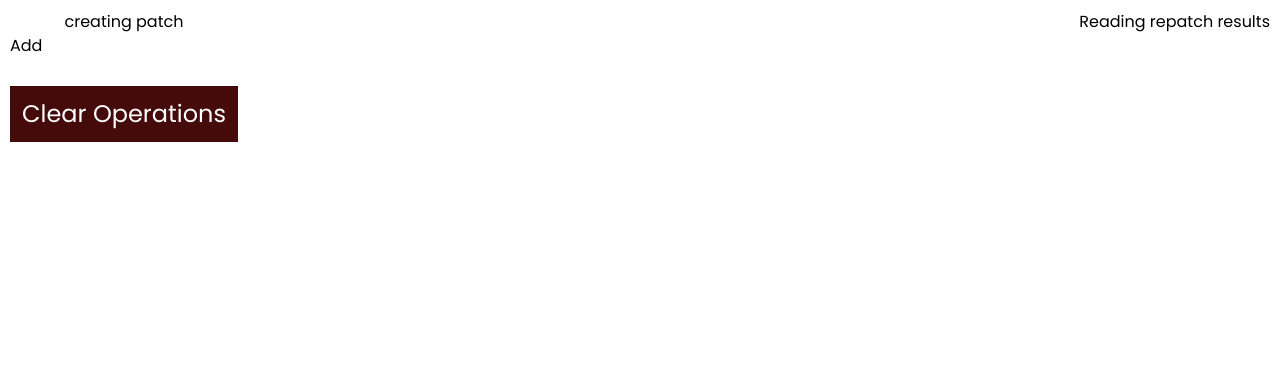
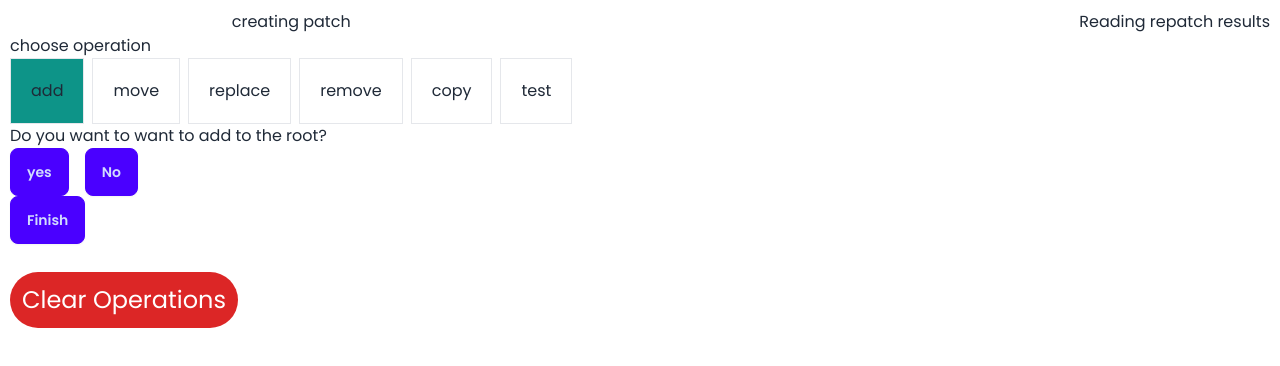
Before and after one commit to joffreynk/JSON-patching, a Next.js app: page /patchjson in a window 1280 px wide. Both pictures are taken after a click on the button "add". Shown: the top 366 px of the page. Built offline with nearby package versions, Linux system fonts and the light colour scheme.

Commit message:
create patch path

```diff
--- a/components/CreatePath.jsx
+++ b/components/CreatePath.jsx
@@ -1,27 +1,127 @@
-import React from "react";
+import { getkeys } from "@/utils/utils";
+import React, { useState } from "react";
 
 const CreatePath = ({ pathProps }) => {
   const { jsonPatch, setJsonPatch, jsonObject } = pathProps;
-  switch (jsonPatch.op) {
-    case "add":
-      return <div>Add</div>;
-      break;
-    case "copy":
-      return <div>Copy</div>;
-      break;
-    case "move":
-      return <div>MOve</div>;
-      break;
-    case "replace":
-      return <div>Replace</div>;
-      break;
-    case "remove":
-      return <div>Remove</div>;
-      break;
-    case "test":
-      return <div>Test</div>;
-      break;
+  const [wantToAddtoRoot, setwantToAddtoRoot] = useState(null);
+  const [fullPath, setFullPath] = useState([]);
+  const [possiblePaths, setPossiblePaths] = useState(jsonObject);
+  const [singlePath, setSinglePath] = useState(getkeys(possiblePaths)[0]);
+
+  if (jsonPatch.op === "add") {
+    return (
+      <div>
+        {wantToAddtoRoot === null && (
+          <div>
+            <h3>Do you want to want to add to the root?</h3>
+            <div className="flex gap-4">
+              <button
+                type="button"
+                className="btn w-fit p-4 btn-primary"
+                onClick={() => setwantToAddtoRoot("ego")}
+              >
+                yes
+              </button>
+              <button
+                className="btn w-fit p-4 btn-primary"
+                type="button"
+                onClick={() => setwantToAddtoRoot("oya")}
+              >
+                No
+              </button>
+            </div>
+          </div>
+        )}
+
+        {wantToAddtoRoot === "ego" && (
+          <div className="flex flex-col">
+            <h4>enter the key to add</h4>
+
+            <input
+              type="text"
+              onChange={(e) => setFullPath(e.target.value)}
+              placeholder="foo"
+              className="border text-base px-4 py-2 rounded-md"
+            />
+          </div>
+        )}
+
+        {wantToAddtoRoot === "oya" && getkeys(possiblePaths).length > 0 && (
+          <div className="flex flex-col gap-3">
+            <h4 className="text-1xl">choose the key to add to</h4>
+            <select
+              className="select select-accent border bg-slate-100 text-xl rounded-lg p-1 w-full max-w-xs"
+              onChange={(e) => setSinglePath(e.target.value)}
+            >
+              {getkeys(possiblePaths).map((value, i) => (
+                <option key={value} className="" value={value}>
+                  {value}
+                </option>
+              ))}
+            </select>
+            <button
+              className="btn w-fit p-4 btn-primary"
+              type="button"
+              onClick={() => {
+                setFullPath([...fullPath, singlePath]);
+                setPossiblePaths(possiblePaths[singlePath]);
+              }}
+            >
+              add path
+            </button>
+          </div>
+        )}
+        <button
+          className="btn w-fit p-4 btn-primary"
+          type="button"
+          onClick={() => {
+            setJsonPatch([{ ...jsonPatch, path: `/${fullPath.join("/")}` }]);
+          }}
+        >
+          Finish
+        </button>
+      </div>
+    );
   }
+
+  return (
+    <div className="flex gap-20 justify-between">
+      {getkeys(possiblePaths).length > 0 && (
+        <div className="flex flex-col gap-3">
+          <h4 className="text-1xl">choose the path key to {jsonPatch.op}</h4>
+          <select
+            className="select select-accent border bg-slate-100 text-xl rounded-lg p-1 w-full max-w-xs"
+            onChange={(e) => setSinglePath(e.target.value)}
+          >
+            {getkeys(possiblePaths).map((value, i) => (
+              <option key={value} className="" value={value}>
+                {value}
+              </option>
+            ))}
+          </select>
+          <button
+            className="btn w-fit p-4 btn-primary"
+            type="button"
+            onClick={() => {
+              setFullPath([...fullPath, singlePath]);
+              setPossiblePaths(possiblePaths[singlePath]);
+            }}
+          >
+            add path
+          </button>
+        </div>
+      )}
+      <button
+        className="btn w-fit p-4 btn-primary"
+        type="button"
+        onClick={() => {
+          setJsonPatch([{ ...jsonPatch, path: `/${fullPath.join("/")}` }]);
+        }}
+      >
+        Finish
+      </button>
+    </div>
+  );
 };
 
 export default CreatePath;
--- a/components/patchform.jsx
+++ b/components/patchform.jsx
@@ -5,7 +5,10 @@ import Operation from "./operation";
 import CreatePath from "./CreatePath";
 
 const Patchform = () => {
-  const [jsonObject, setjsonObject] = useState({})
+  const [jsonObject, setjsonObject] = useState({
+    foo: [1, 2, 3],
+    bar: [4, 5, 6],
+  });
   const [jsonPatch, setJsonPatch] = useState({
     op: "",
     path: "",
@@ -15,17 +18,15 @@ const Patchform = () => {
 
   return (
     <div>
-      {!jsonPatch.op && (
-        <Operation jsonPatch={jsonPatch} setJsonPatch={setJsonPatch} />
-      )}
+      <Operation jsonPatch={jsonPatch} setJsonPatch={setJsonPatch} />
 
-      {jsonPatch.op && (
-        <CreatePath pathProps={{ jsonPatch, setJsonPatch, jsonObject }} />
+      {  jsonPatch.op && (
+        <CreatePath pathProps={{ jsonPatch, setJsonPatch, setjsonObject, jsonObject }} />
       )}
 
       <div className="pt-7">
         <button
-          className="flex justify-center p-3 bg-red-950  text-white text-2xl"
+          className="flex justify-center p-3 bg-red-600 rounded-full  text-white text-2xl"
           type="button"
           onClick={() => {
             setJsonPatch({
--- a/package.json
+++ b/package.json
@@ -15,6 +15,7 @@
   },
   "devDependencies": {
     "autoprefixer": "^10.0.1",
+    "daisyui": "^4.4.20",
     "eslint": "^8",
     "eslint-config-next": "14.0.4",
     "postcss": "^8",
--- a/tailwind.config.js
+++ b/tailwind.config.js
@@ -1,18 +1,18 @@
 /** @type {import('tailwindcss').Config} */
 module.exports = {
   content: [
-    './pages/**/*.{js,ts,jsx,tsx,mdx}',
-    './components/**/*.{js,ts,jsx,tsx,mdx}',
-    './app/**/*.{js,ts,jsx,tsx,mdx}',
+    "./pages/**/*.{js,ts,jsx,tsx,mdx}",
+    "./components/**/*.{js,ts,jsx,tsx,mdx}",
+    "./app/**/*.{js,ts,jsx,tsx,mdx}",
   ],
   theme: {
     extend: {
       backgroundImage: {
-        'gradient-radial': 'radial-gradient(var(--tw-gradient-stops))',
-        'gradient-conic':
-          'conic-gradient(from 180deg at 50% 50%, var(--tw-gradient-stops))',
+        "gradient-radial": "radial-gradient(var(--tw-gradient-stops))",
+        "gradient-conic":
+          "conic-gradient(from 180deg at 50% 50%, var(--tw-gradient-stops))",
       },
     },
   },
-  plugins: [],
-}
+  plugins: [require("daisyui")],
+};
```
Also changed, not shown: 1 other file (tests, documents, lock files or other folders).
